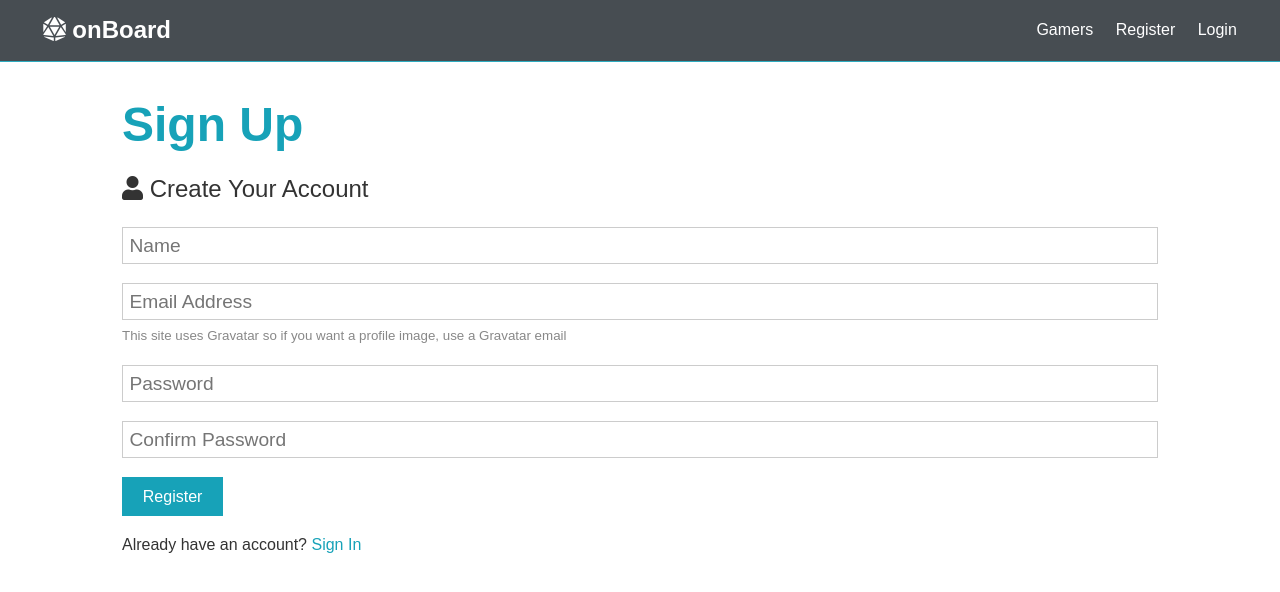
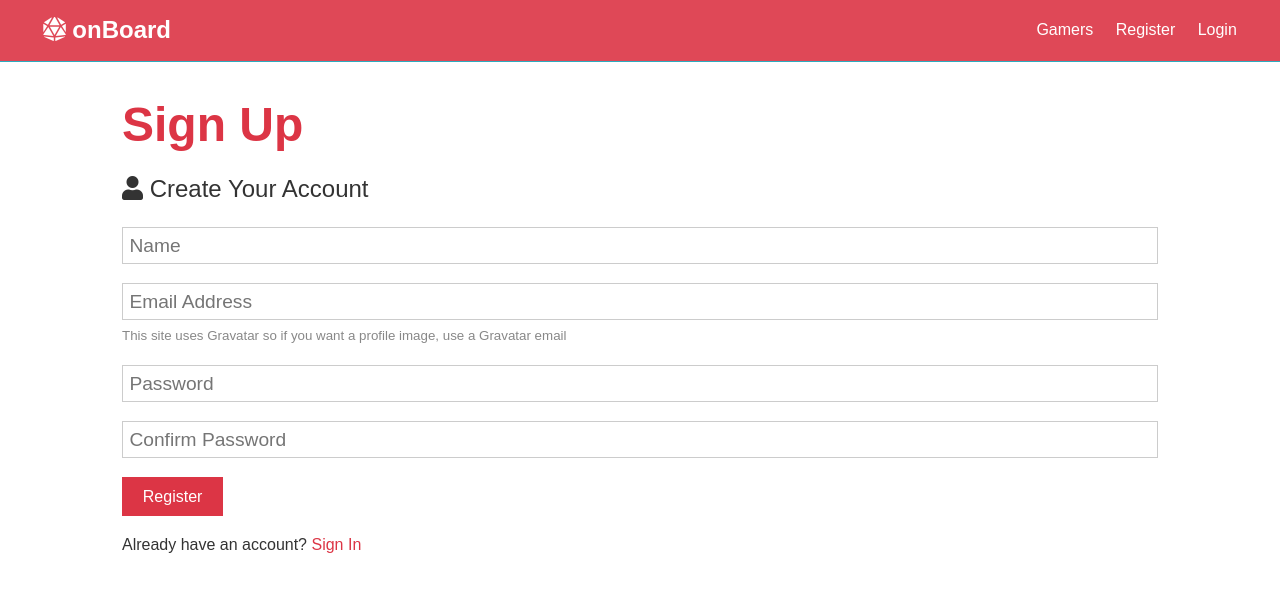
Before and after one commit to gpiercelusk/onBoard, a React (Create React App) app in the folder client/: page /register in a window 1280 px wide. Shown: the top 592 px of the page. Built offline with nearby package versions, Linux system fonts and the light colour scheme.

Commit message:
color changes

```diff
--- a/client/src/App.css
+++ b/client/src/App.css
@@ -21,7 +21,7 @@ body {
 }
 
 a {
-  color: var(--primary-color);
+  color: var(--danger-color);
   text-decoration: none;
 }
 
@@ -65,8 +65,8 @@ img {
   text-align: center;
 }
 
-.text-primary {
-  color: var(--primary-color);
+.text-danger {
+  color: var(--danger-color);
 }
 
 .text-dark {
--- a/client/src/components/auth/Login.js
+++ b/client/src/components/auth/Login.js
@@ -21,7 +21,7 @@ const Login = () => {
 
   return (
     <Fragment>
-      <h1 className="large text-primary">Sign In</h1>
+      <h1 className="large text-danger">Sign In</h1>
       <p className="lead"><i className="fas fa-user"></i> Sign Into Your Account</p>
       <form className="form" onSubmit={e => onSubmit(e)}>
         <div className="form-group">
@@ -43,7 +43,7 @@ const Login = () => {
             minLength="6"
           />
         </div>
-        <input type="submit" className="btn btn-primary" value="Login" />
+        <input type="submit" className="btn btn-danger" value="Login" />
       </form>
       <p className="my-1">
         Don't have an account? <Link to="/register">Register</Link>
--- a/client/src/components/auth/Register.js
+++ b/client/src/components/auth/Register.js
@@ -24,7 +24,7 @@ const Register = () => {
 
   return (
     <Fragment>
-      <h1 className="large text-primary">Sign Up</h1>
+      <h1 className="large text-danger">Sign Up</h1>
       <p className="lead"><i className="fas fa-user"></i> Create Your Account</p>
       <form className="form" onSubmit={e => onSubmit(e)}>
         <div className="form-group">
@@ -69,7 +69,7 @@ const Register = () => {
             minLength="6"
           />
         </div>
-        <input type="submit" className="btn btn-primary" value="Register" />
+        <input type="submit" className="btn btn-danger" value="Register" />
       </form>
       <p className="my-1">
         Already have an account? <Link to="/login">Sign In</Link>
--- a/client/src/components/layout/Landing.js
+++ b/client/src/components/layout/Landing.js
@@ -12,7 +12,7 @@ const Landing = () => {
             <h1>The best way to make a kickback less stressful</h1>
           </p>
           <div className="buttons">
-            <Link to="/register" className="btn btn-primary">Sign Up</Link>
+            <Link to="/register" className="btn btn-danger">Sign Up</Link>
             <Link to="/login" className="btn btn-light">Login</Link>
           </div>
         </div>
--- a/client/src/components/layout/Navbar.js
+++ b/client/src/components/layout/Navbar.js
@@ -4,7 +4,7 @@ import { Link } from 'react-router-dom';
 
 const Navbar = () => {
   return (
-    <nav className="navbar bg-dark">
+    <nav className="navbar bg-danger">
       <h1>
         <Link to='/'>
           <i className="fas fa-dice-d20" /> onBoard
```
